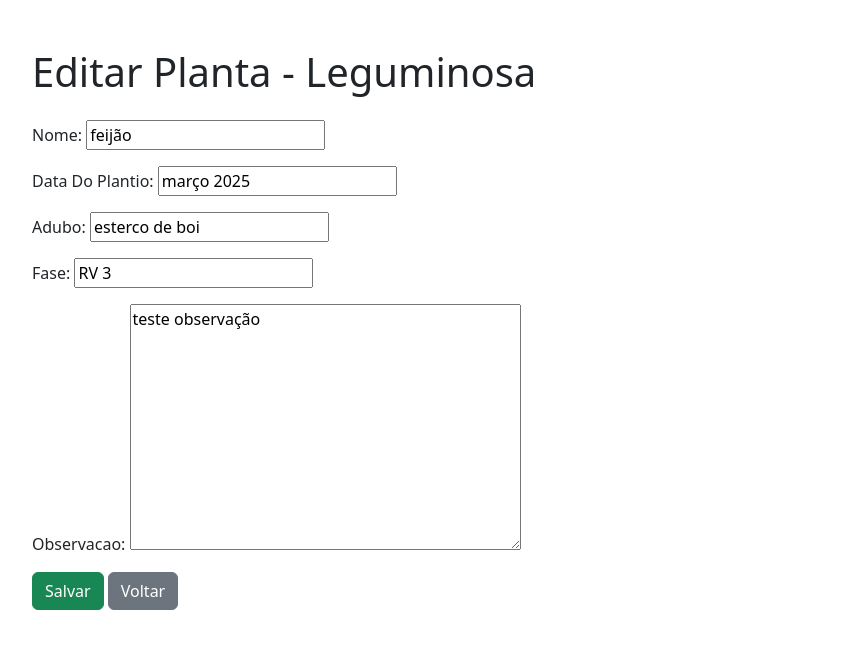
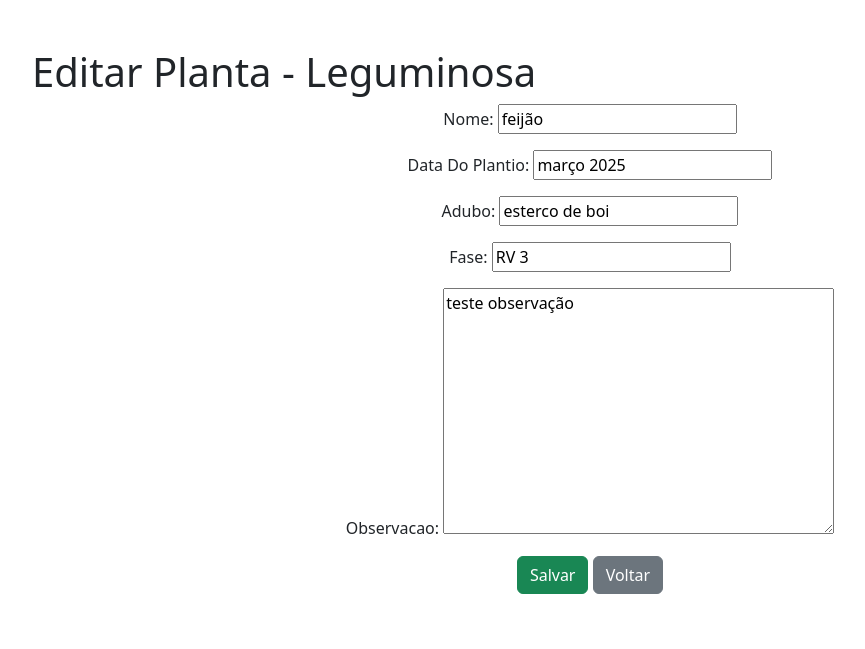
Before and after one commit to Vanessa-Witczak/Projetos, a Django app: page /editar/1/ in a window 1280 px wide. Shown: the top 649 px of the page, without its empty margins (50-915 px from the left). Run offline with Django 5.2, Linux system fonts and the light colour scheme; data comes from the database, SQL or seed files in the repository.

Commit message:
Update NovaPlanta.html

```diff
--- a/RelatorioApp/templates/NovaPlanta.html
+++ b/RelatorioApp/templates/NovaPlanta.html
@@ -7,7 +7,7 @@
 </head>
 <body class="container mt-5">
     <h1>{% if form.instance.id %}Editar{% else %}Nova{% endif %} Planta - {{ categoria|title }}</h1>
-    <form method="post" class="mt-4">
+    <form method="post" class="text-center">
         {% csrf_token %}
         {{ form.as_p }}
         <button type="submit" class="btn btn-success">Salvar</button>
```
